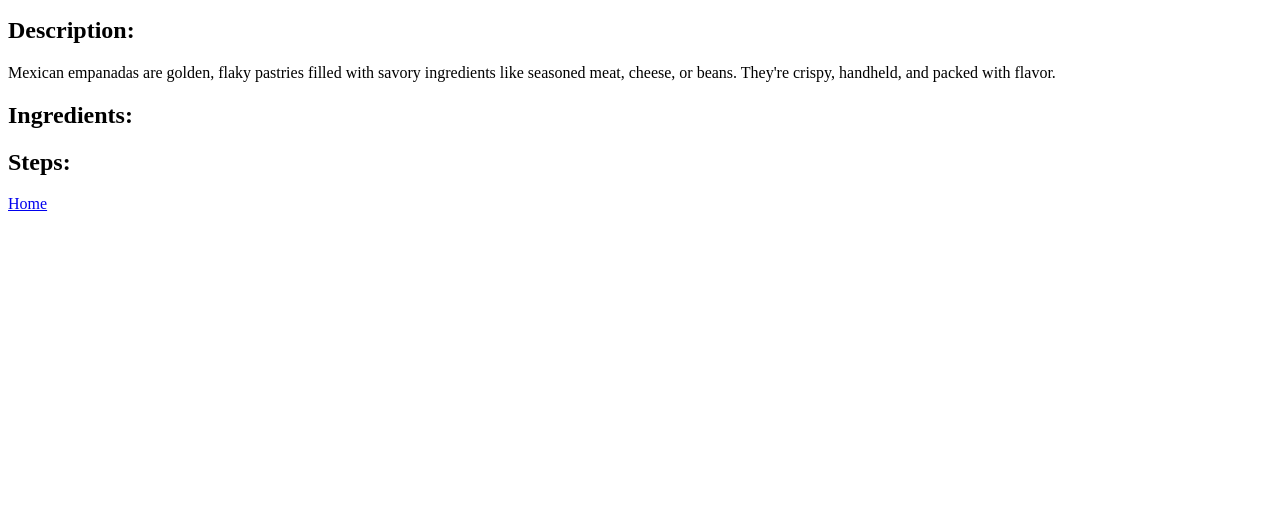
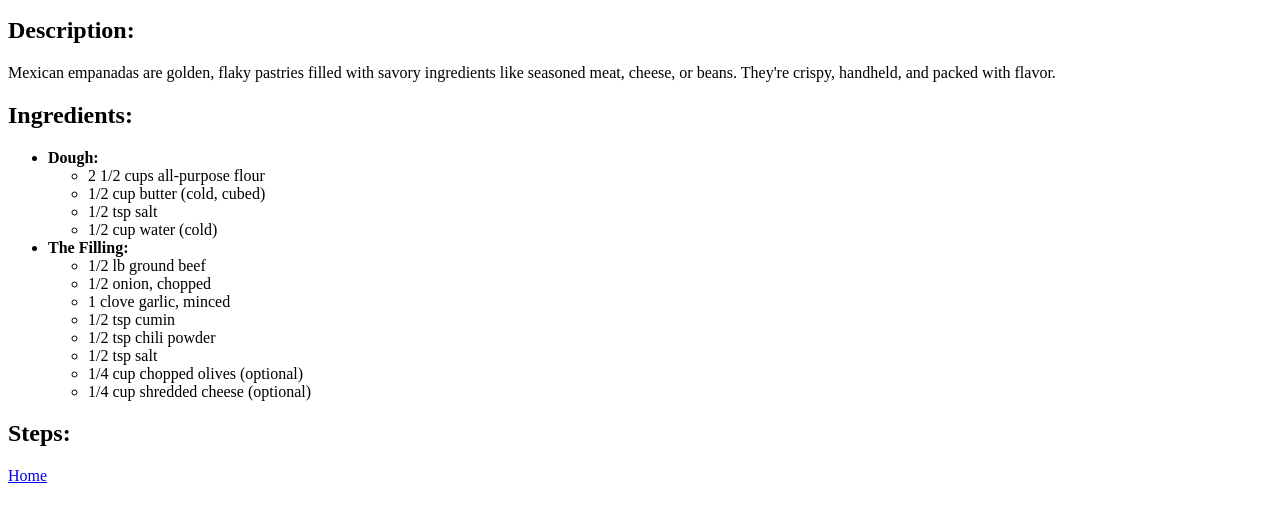
Before and after one commit to LowNote-gd/odin-recipes, a plain HTML site: page recipes/empanadas.html in a window 1280 px wide. Shown: the part 101-620 px from the top of the page. Drawn offline with Linux system fonts and the light colour scheme.

Commit message:
Added Empanada Ingredients

```diff
--- a/recipes/empanadas.html
+++ b/recipes/empanadas.html
@@ -19,6 +19,27 @@
         </p>
 
         <h2>Ingredients:</h2>
+        <ul>
+            <li><strong>Dough:</strong></li>
+            <ul>
+                <li>2 1/2 cups all-purpose flour</li>
+                <li>1/2 cup butter (cold, cubed)</li>
+                <li>1/2 tsp salt</li>
+                <li>1/2 cup water (cold)</li>
+            </ul>
+            <li><strong>The Filling:</strong></li>
+            <ul>
+                <li>1/2 lb ground beef</li>
+                <li>1/2 onion, chopped</li>
+                <li>1 clove garlic, minced</li>
+                <li>1/2 tsp cumin</li>
+                <li>1/2 tsp chili powder</li>
+                <li>1/2 tsp salt</li>
+                <li>1/4 cup chopped olives (optional)</li>
+                <li>1/4 cup shredded cheese (optional)</li>
+            </ul>
+        </ul>
+
         <h2>Steps:</h2>
 
         <p><a href="../index.html">Home</a></p>
```
